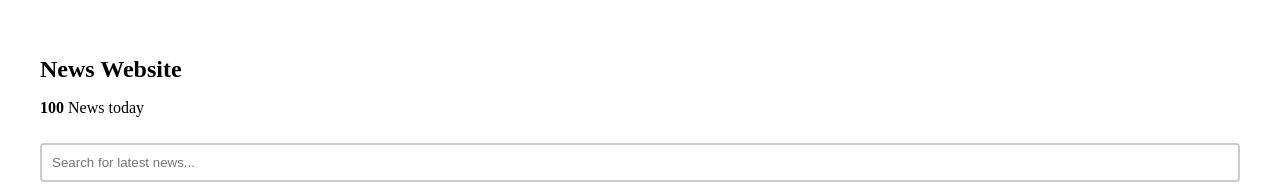
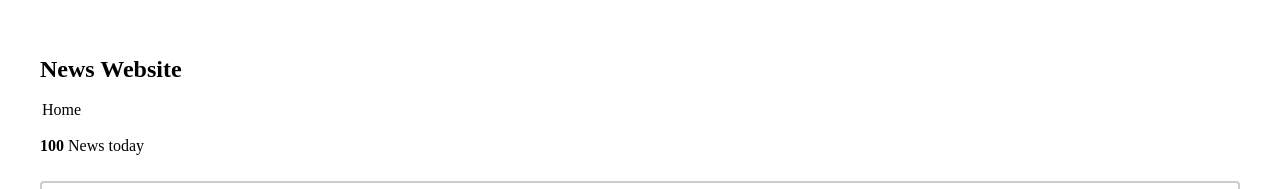
Before and after one commit to mohammad00alavi/news-website-with-svelte, a SvelteKit app: page / in a window 1280 px wide. Shown: the top 189 px of the page. Built offline with nearby package versions, Linux system fonts and the light colour scheme; no server answers.

Commit message:
added breadcrumbs

```diff
--- /dev/null
+++ b/src/components/Breadcrumbs.svelte
@@ -0,0 +1,19 @@
+<nav>
+    <ol>
+        <slot />
+    </ol>
+</nav>
+
+<style>
+    ol {
+        display: flex;
+
+        margin: 0;
+        padding: 0.125rem;
+        list-style: none;
+    }
+
+    :global(ol > *:last-child::after) {
+        display: none !important;
+    }
+</style>
--- /dev/null
+++ b/src/components/BreadcrumbsItem.svelte
@@ -0,0 +1,32 @@
+<script>
+    import { page } from "$app/stores";
+    /**
+     * @type {string}
+     */
+    export let href;
+</script>
+
+<li>
+    {#if href && $page.url.pathname !== href}
+        <a {href}>
+            <slot />
+        </a>
+    {:else}
+        <span aria-current="page">
+            <slot />
+        </span>
+    {/if}
+</li>
+
+<style>
+    a,
+    span {
+        color: #000;
+    }
+    li::after {
+        display: inline-block;
+        margin-inline-start: 0.3rem;
+        margin-inline-end: 0.3rem;
+        content: "/";
+    }
+</style>
--- a/src/routes/+page.svelte
+++ b/src/routes/+page.svelte
@@ -1,4 +1,6 @@
 <script>
+    import Breadcrumbs from "../components/Breadcrumbs.svelte";
+    import BreadcrumbsItem from "../components/BreadcrumbsItem.svelte";
     import Counter from "../components/Counter.svelte";
     import Container from "./Container.svelte";
 
@@ -7,6 +9,9 @@
 
 <main>
     <h1>News Website</h1>
+    <Breadcrumbs>
+        <BreadcrumbsItem href="/">Home</BreadcrumbsItem>
+    </Breadcrumbs>
     <Counter text="News today" count={data.articles.length} />
     <Container />
 </main>
```
Also changed, not shown: src/routes/[news]/+page.svelte (+10 -0 lines).
